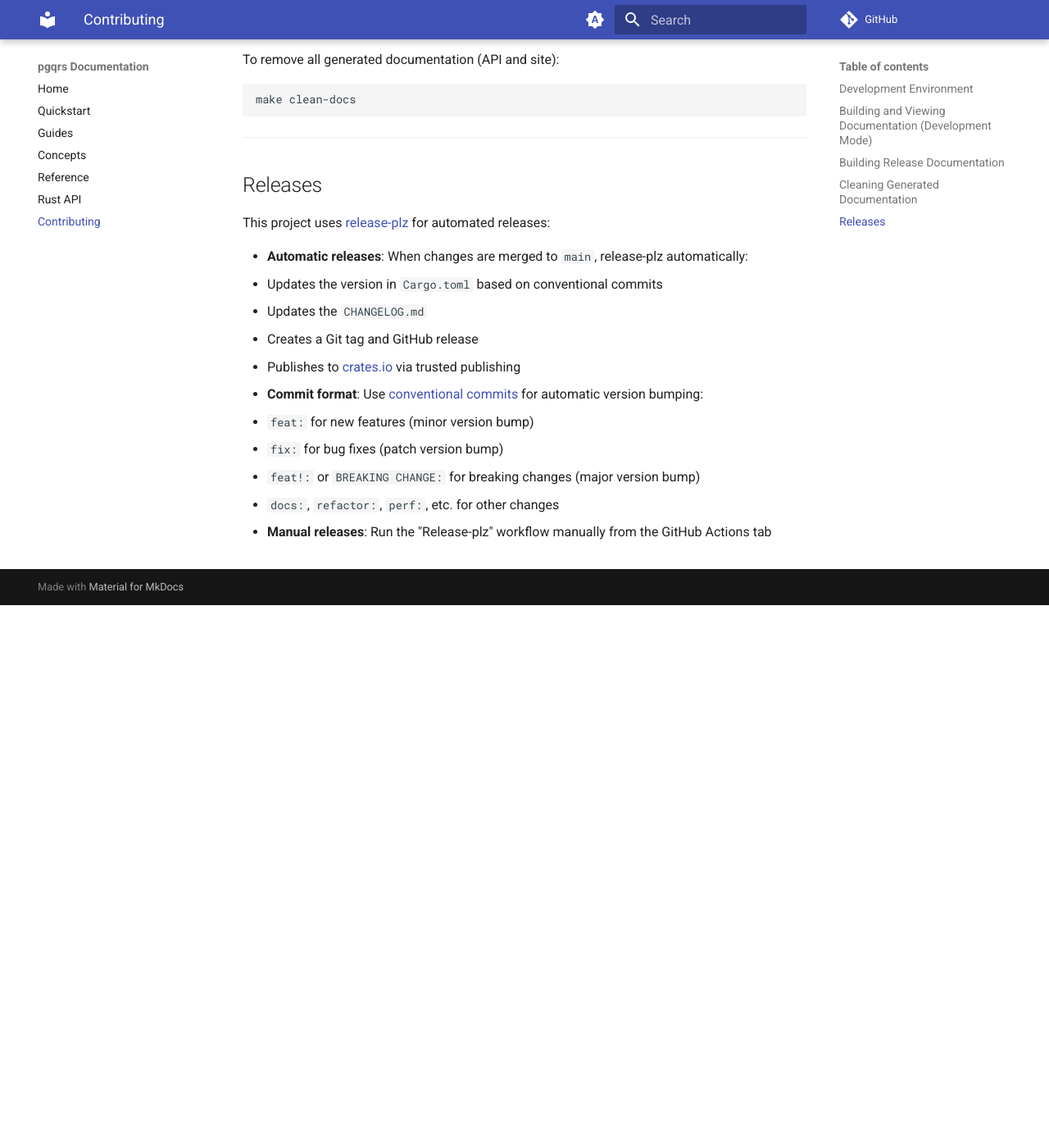
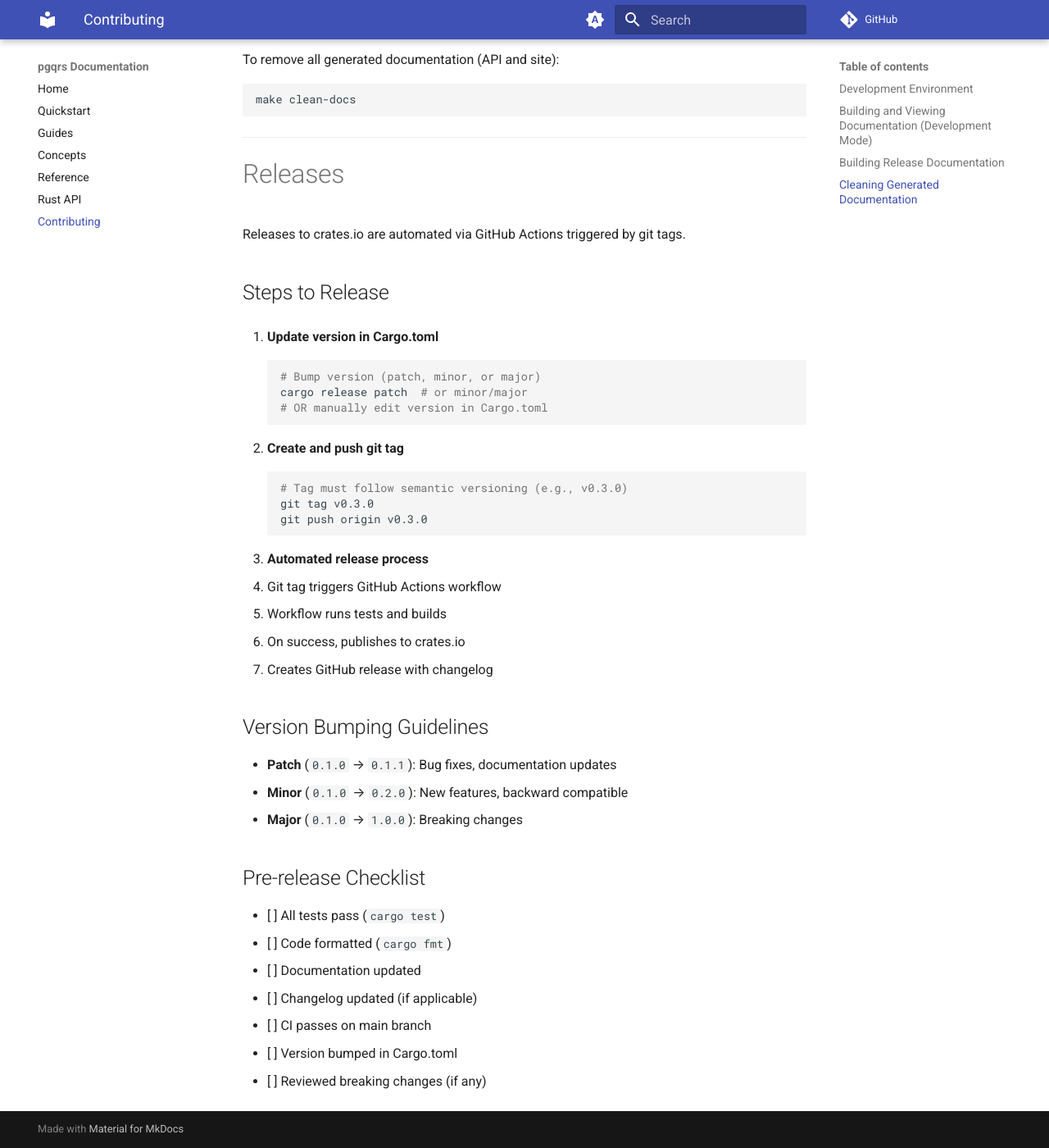
Before and after one commit to vrajat/pgqrs, an MkDocs documentation site: the page built from docs/contributing.md, in a window 1280 px wide and 1400 px high, scrolled down 884 px. Shown: the whole window at 82% size. Built offline with MkDocs 1.6.1 and Material for MkDocs 9.7.7, drawn with Linux system fonts in a browser that asks for light colours; comment, search, counter and statistics services are not loaded; before the commit the page ends 1622 px from its top, so only the background shows below that.

Commit message:
docs: add release process section to contributing.md
Add comprehensive release process documentation to docs/contributing.md including:
- Steps to release to crates.io
- Version bumping guidelines
- Pre-release checklist
- Automated workflow via git tags

Remove release process section from CLAUDE.md as it belongs in contributing docs.

````diff
--- a/docs/contributing.md
+++ b/docs/contributing.md
@@ -41,20 +41,44 @@ make clean-docs
 
 ---
 
-## Releases
+# Releases
 
-This project uses [release-plz](https://release-plz.dev/) for automated releases:
+Releases to crates.io are automated via GitHub Actions triggered by git tags.
 
-- **Automatic releases**: When changes are merged to `main`, release-plz automatically:
-  - Updates the version in `Cargo.toml` based on conventional commits
-  - Updates the `CHANGELOG.md`
-  - Creates a Git tag and GitHub release
-  - Publishes to [crates.io](https://crates.io) via trusted publishing
+## Steps to Release
 
-- **Commit format**: Use [conventional commits](https://www.conventionalcommits.org/) for automatic version bumping:
-  - `feat:` for new features (minor version bump)
-  - `fix:` for bug fixes (patch version bump)
-  - `feat!:` or `BREAKING CHANGE:` for breaking changes (major version bump)
-  - `docs:`, `refactor:`, `perf:`, etc. for other changes
+1. **Update version in Cargo.toml**
+   ```bash
+   # Bump version (patch, minor, or major)
+   cargo release patch  # or minor/major
+   # OR manually edit version in Cargo.toml
+   ```
 
-- **Manual releases**: Run the "Release-plz" workflow manually from the GitHub Actions tab
+2. **Create and push git tag**
+   ```bash
+   # Tag must follow semantic versioning (e.g., v0.3.0)
+   git tag v0.3.0
+   git push origin v0.3.0
+   ```
+
+3. **Automated release process**
+   - Git tag triggers GitHub Actions workflow
+   - Workflow runs tests and builds
+   - On success, publishes to crates.io
+   - Creates GitHub release with changelog
+
+## Version Bumping Guidelines
+
+- **Patch** (`0.1.0` → `0.1.1`): Bug fixes, documentation updates
+- **Minor** (`0.1.0` → `0.2.0`): New features, backward compatible
+- **Major** (`0.1.0` → `1.0.0`): Breaking changes
+
+## Pre-release Checklist
+
+- [ ] All tests pass (`cargo test`)
+- [ ] Code formatted (`cargo fmt`)
+- [ ] Documentation updated
+- [ ] Changelog updated (if applicable)
+- [ ] CI passes on main branch
+- [ ] Version bumped in Cargo.toml
+- [ ] Reviewed breaking changes (if any)
````
